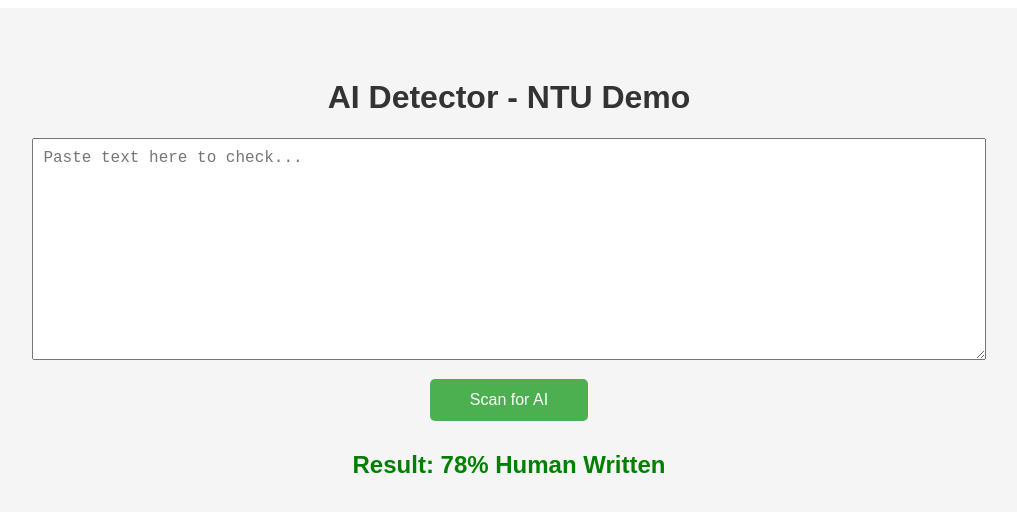
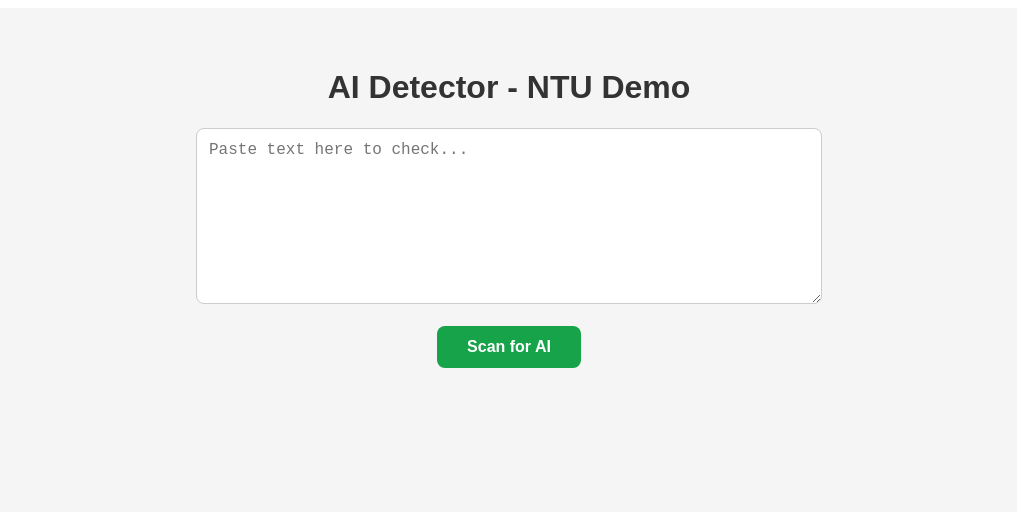
Before and after one commit to Juweria-jj/ai-detector-botz, a React (Vite) app: page / in a window 1280 px wide. Shown: the top 512 px of the page, without its empty margins (131-1148 px from the left). Built offline with nearby package versions, Linux system fonts and the light colour scheme.

Commit message:
Implement text input and AI detection logic
Added state management for text input and scan result.

```diff
--- a/src/App.tsx
+++ b/src/App.tsx
@@ -1,11 +1,50 @@
- export default function App() {
-      return (
-        <div style={{padding: "50px", textAlign: "center", fontFamily: "Arial", background: "#f5f5f5", minHeight: "100vh"}}>
-          <h1 style={{color: "#333"}}>AI Detector - NTU Demo</h1>
-          <textarea placeholder="Paste text here to check..." style={{width: "80%", height: "200px", padding: "10px", fontSize: "16px"}}></textarea>
-          <br/>
-          <button style={{padding: "12px 40px", marginTop: "15px", fontSize: "16px", background: "#4CAF50", color: "white", border: "none", borderRadius: "5px"}}>Scan for AI</button>
-          <h2 style={{marginTop: "30px", color: "green"}}>Result: 78% Human Written</h2>
-        </div>
-      )
+import { useState } from 'react'
+
+export default function App() {
+  const [text, setText] = useState('')
+  const [result, setResult] = useState('')
+
+  const handleScan = () => {
+    if (!text.trim()) {
+      setResult('Please paste some text first')
+      return
     }
+
+    // Simple "AI detection" logic for demo
+    const words = text.split(' ').length
+    const aiWords = ['additionally', 'furthermore', 'moreover', 'delve', 'tapestry', 'realm'].filter(w =>
+      text.toLowerCase().includes(w)
+    ).length
+
+    // More "AI words" = lower human score
+    let humanScore = 90 - (aiWords * 10) - (words > 200 ? 10 : 0)
+    if (humanScore < 20) humanScore = 20
+    if (humanScore > 95) humanScore = 95
+
+    setResult(`Result: ${humanScore}% Human Written`)
+  }
+
+  return (
+    <div style={{ padding: '40px', textAlign: 'center', fontFamily: 'Arial, sans-serif', background: '#f5f5f5', minHeight: '100vh' }}>
+      <h1 style={{ color: '#333' }}>AI Detector - NTU Demo</h1>
+
+      <textarea
+        value={text}
+        onChange={(e) => setText(e.target.value)}
+        placeholder="Paste text here to check..."
+        style={{ width: '80%', maxWidth: '600px', height: '150px', padding: '12px', fontSize: '16px', borderRadius: '8px', border: '1px solid #ccc' }}
+      />
+
+      <br /><br />
+
+      <button
+        onClick={handleScan}
+        style={{ padding: '12px 30px', background: '#16a34a', color: 'white', border: 'none', borderRadius: '8px', cursor: 'pointer', fontSize: '16px', fontWeight: 'bold' }}
+      >
+        Scan for AI
+      </button>
+
+      {result && <h2 style={{ color: '#16a34a', marginTop: '20px' }}>{result}</h2>}
+    </div>
+  )
+}
```
